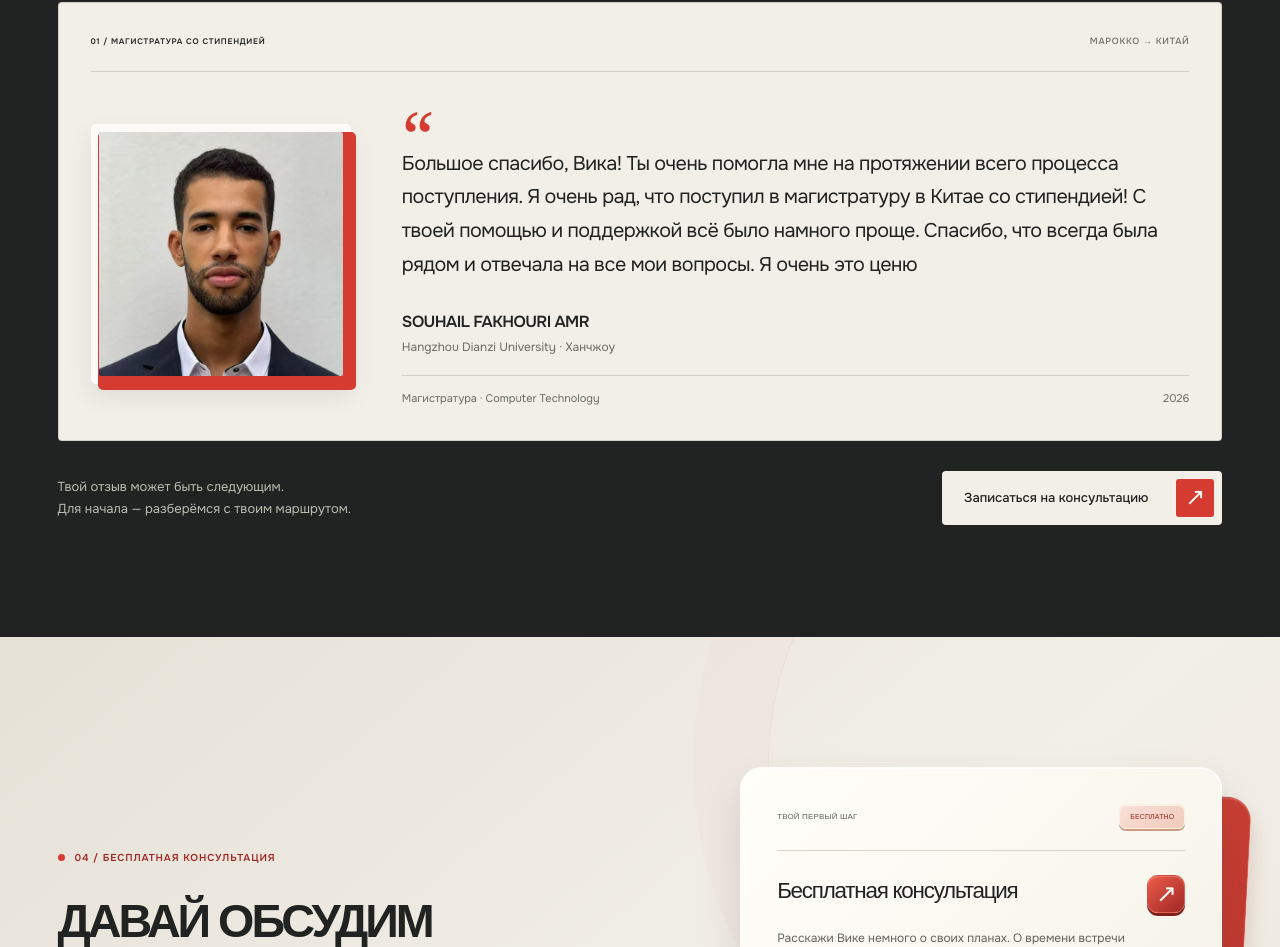
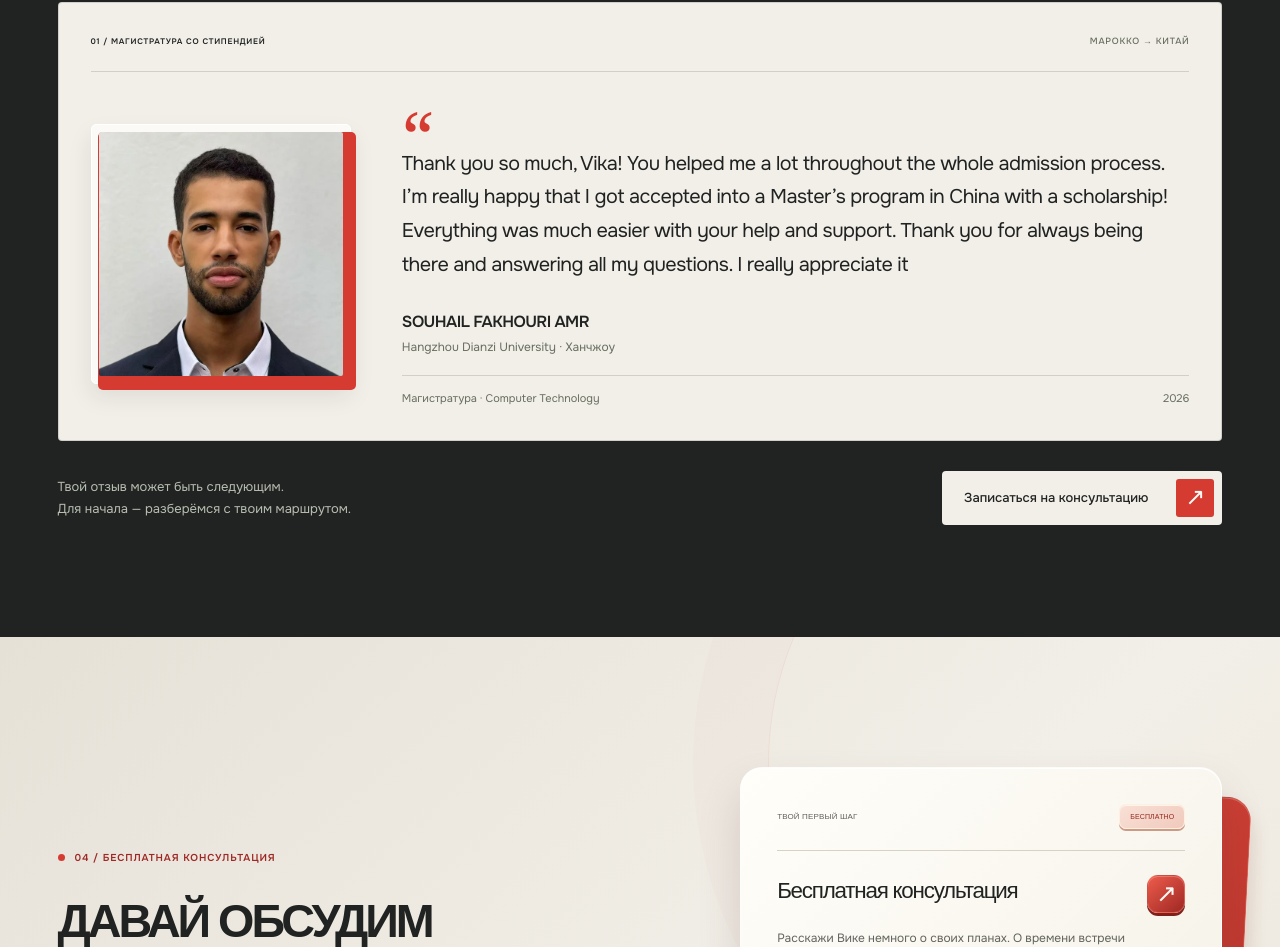
Before and after one commit to MatildaDec/vika-gochina, a website: page index.html in a window 1280 px wide. Shown: the part 4555-5502 px from the top of the page. Drawn offline with Linux system fonts and the light colour scheme; a web font is replaced by a local one.

Commit message:
Keep Souhail’s review in its original English for both site languages

```diff
--- a/index.html
+++ b/index.html
@@ -59,7 +59,7 @@
 <div class="review-card-top"><span class="review-topic" data-en="01 / MASTER’S WITH A SCHOLARSHIP">01 / МАГИСТРАТУРА СО СТИПЕНДИЕЙ</span><span class="review-origin" data-en="MOROCCO → CHINA">МАРОККО → КИТАЙ</span></div>
 <div class="review-content">
 <div class="review-portrait"><img src="assets/souhail-fakhouri-amr.webp" alt="SOUHAIL FAKHOURI AMR" width="640" height="640" loading="lazy" decoding="async"></div>
-<div class="review-copy"><span class="review-quote-mark" aria-hidden="true">“</span><blockquote class="review-quote"><p class="review-text" data-en="Thank you so much, Vika! You helped me a lot throughout the whole admission process. I’m really happy that I got accepted into a Master’s program in China with a scholarship! Everything was much easier with your help and support. Thank you for always being there and answering all my questions. I really appreciate it">Большое спасибо, Вика! Ты очень помогла мне на протяжении всего процесса поступления. Я очень рад, что поступил в магистратуру в Китае со стипендией! С твоей помощью и поддержкой всё было намного проще. Спасибо, что всегда была рядом и отвечала на все мои вопросы. Я очень это ценю</p></blockquote>
+<div class="review-copy"><span class="review-quote-mark" aria-hidden="true">“</span><blockquote class="review-quote"><p class="review-text" lang="en" translate="no">Thank you so much, Vika! You helped me a lot throughout the whole admission process. I’m really happy that I got accepted into a Master’s program in China with a scholarship! Everything was much easier with your help and support. Thank you for always being there and answering all my questions. I really appreciate it</p></blockquote>
 <div class="review-person"><div><h4 id="review-name-souhail">SOUHAIL FAKHOURI AMR</h4><p data-en="Hangzhou Dianzi University · Hangzhou">Hangzhou Dianzi University · Ханчжоу</p></div></div>
 <div class="review-details"><span data-en="Master’s · Computer Technology">Магистратура · Computer Technology</span><span>2026</span></div>
 </div></div>
```
